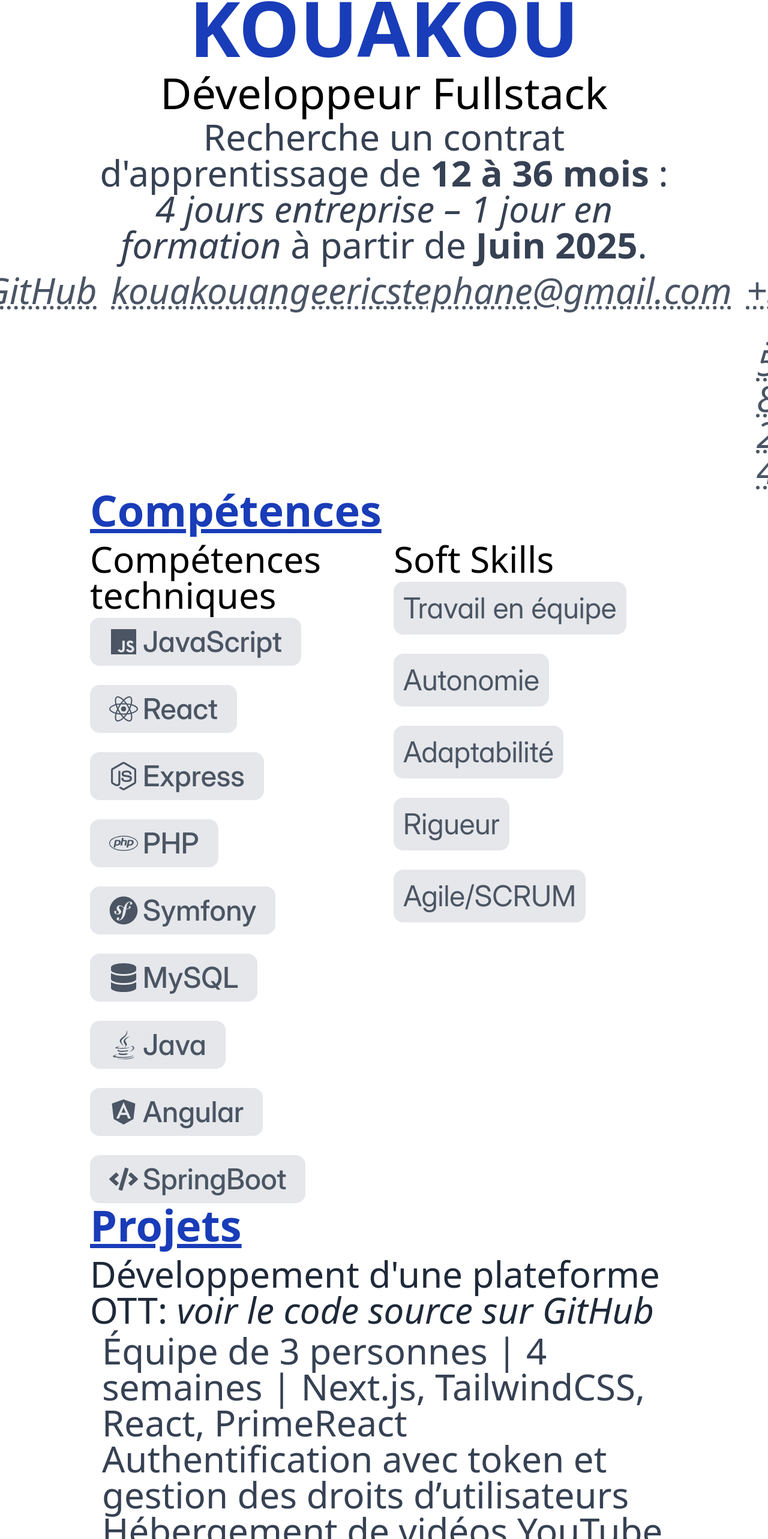
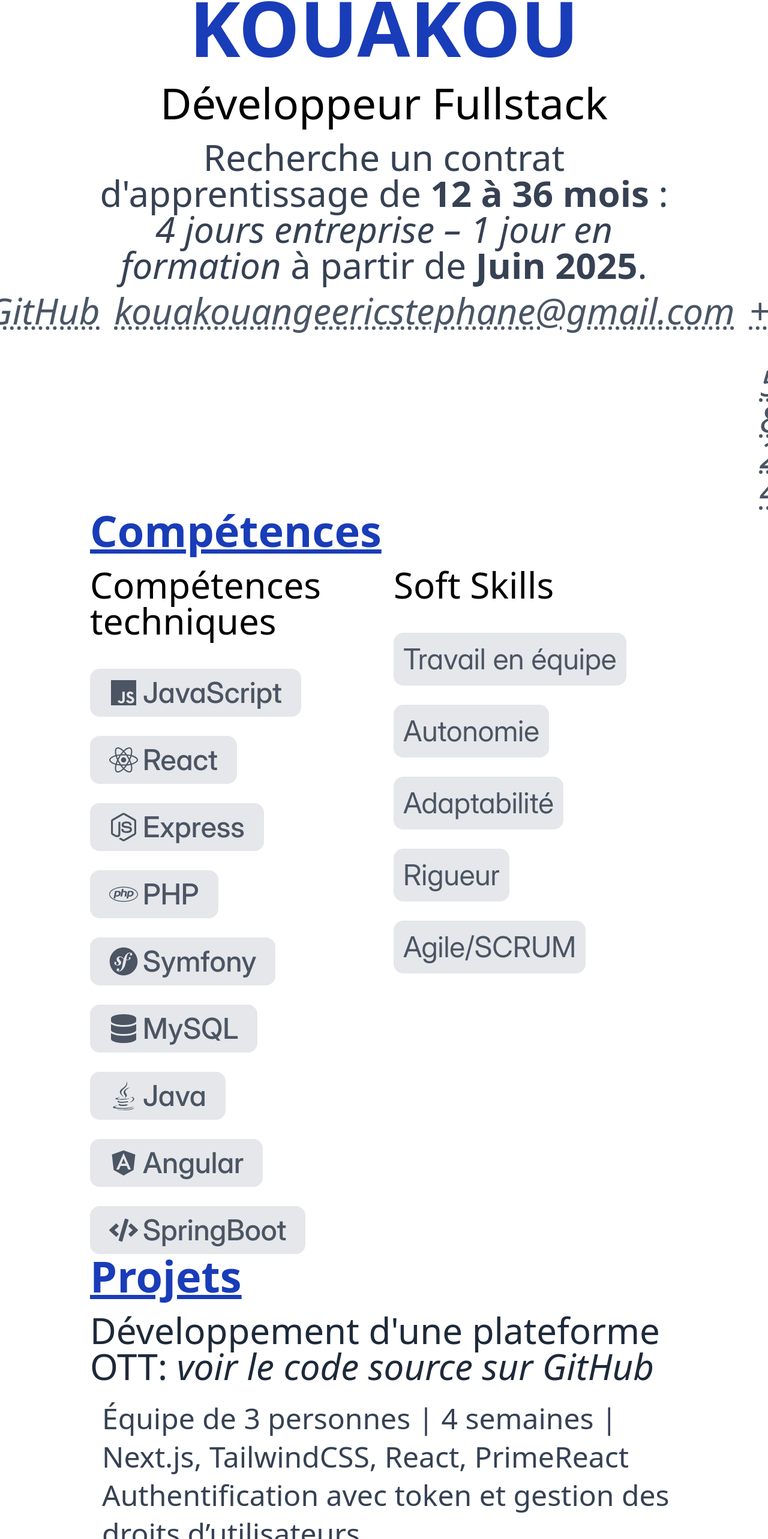
Before and after one commit to Ange230700/ultime-resume, a Next.js app: page / in a window 1280 px wide. Shown: the part 146-2712 px from the top of the page at 60% size. Built offline with nearby package versions, Linux system fonts and the light colour scheme.

Commit message:
style: 💄  fix the A4 format size part 2

```diff
--- a/src/app/components/Education.tsx
+++ b/src/app/components/Education.tsx
@@ -13,7 +13,7 @@ export default function EducationSection({
 }: Readonly<EducationProps>) {
   return (
     <section className="space-y-4">
-      <h3 className="text-7xl font-semibold text-blue-800 underline">
+      <h3 className="mb-[25px] text-7xl font-semibold text-blue-800 underline">
         {sectionTitle}
       </h3>
       <div className="space-y-2">
--- a/src/app/components/Experiences.tsx
+++ b/src/app/components/Experiences.tsx
@@ -16,13 +16,13 @@ export default function Experiences({
 }: Readonly<ExperiencesProps>) {
   return (
     <section className="space-y-4">
-      <h3 className="text-7xl font-semibold text-blue-800 underline">
+      <h3 className="mb-[25px] text-7xl font-semibold text-blue-800 underline">
         {sectionTitle}
       </h3>
       <div className="space-y-6">
         {list.map((exp) => (
-          <div key={exp.experience_id} className="space-y-2">
-            <div className="font-medium text-gray-800">
+          <div key={exp.experience_id} className="mb-[50px] space-y-2">
+            <div className="mb-[25px] font-medium text-gray-800">
               <ReactMarkdown
                 remarkPlugins={[remarkGfm]}
                 rehypePlugins={[rehypeSanitize]}
@@ -30,7 +30,7 @@ export default function Experiences({
                 {exp.project_description}
               </ReactMarkdown>
             </div>
-            <div className="list-inside list-disc space-y-1 pl-5 text-gray-700">
+            <div className="list-inside space-y-1 pl-5 text-5xl leading-16 text-gray-700">
               <ReactMarkdown
                 remarkPlugins={[remarkGfm]}
                 rehypePlugins={[rehypeSanitize]}
--- a/src/app/components/Header.tsx
+++ b/src/app/components/Header.tsx
@@ -20,8 +20,10 @@ export default function Header({
 }: Readonly<HeaderProps>) {
   return (
     <section className="space-y-2 text-center">
-      <h1 className="text-9xl font-bold text-blue-800 uppercase">{name}</h1>
-      <h2 className="text-7xl font-medium">{title}</h2>
+      <h1 className="mb-[25px] text-9xl font-bold text-blue-800 uppercase">
+        {name}
+      </h1>
+      <h2 className="mb-[25px] text-7xl font-medium">{title}</h2>
       <div className="prose prose-sm mx-auto text-gray-700">
         <ReactMarkdown
           remarkPlugins={[remarkGfm]}
--- a/src/app/components/Skills.tsx
+++ b/src/app/components/Skills.tsx
@@ -43,12 +43,12 @@ export default function Skills({
 }: Readonly<SkillsProps>) {
   return (
     <section className="space-y-4">
-      <h3 className="text-7xl font-semibold text-blue-800 underline">
+      <h3 className="mb-[25px] text-7xl font-semibold text-blue-800 underline">
         {sectionTitle}
       </h3>
       <div className="grid grid-cols-1 gap-8 md:grid-cols-2">
         <div>
-          <h4 className="mb-2 font-medium">{hardSkillsTitle}</h4>
+          <h4 className="mb-[50px] font-medium">{hardSkillsTitle}</h4>
           <div className="flex flex-wrap gap-8">
             {hardSkills.map((skill) => {
               const Icon = iconMap[skill.label] ?? <FaCode />;
@@ -71,7 +71,7 @@ export default function Skills({
           </div>
         </div>
         <div>
-          <h4 className="mb-2 font-medium">{softSkillsTitle}</h4>
+          <h4 className="mb-[50px] font-medium">{softSkillsTitle}</h4>
           <div className="flex flex-wrap gap-8">
             {softSkills.map((label) => (
               <Chip key={label} label={label} className="px-4 py-2 text-5xl" />
--- a/src/app/data/lists.ts
+++ b/src/app/data/lists.ts
@@ -34,7 +34,7 @@ export const socialsList: SocialLink[] = [
   },
   {
     link: "/",
-    text: "Nantes",
+    text: "France",
     id: "location",
   },
 ];
@@ -153,7 +153,7 @@ export const educationList: Education[] = [
   },
   {
     formation_id: 3,
-    formation_title: "Formation ingénieur électronique embarqué",
+    formation_title: "Formation électronique embarqué",
     school: "CESI Toulouse",
     formation_span: "09/2020 - 05/2021",
   },
--- a/src/generate-pdf.ts
+++ b/src/generate-pdf.ts
@@ -22,7 +22,7 @@ import { dirname, join } from "path";
     path: pdfPath,
     format: "A4",
     printBackground: true,
-    scale: 0.75,
+    scale: 0.3125,
   });
 
   await browser.close();
```
Also changed, not shown: 1 other file (tests, documents, lock files or other folders).
